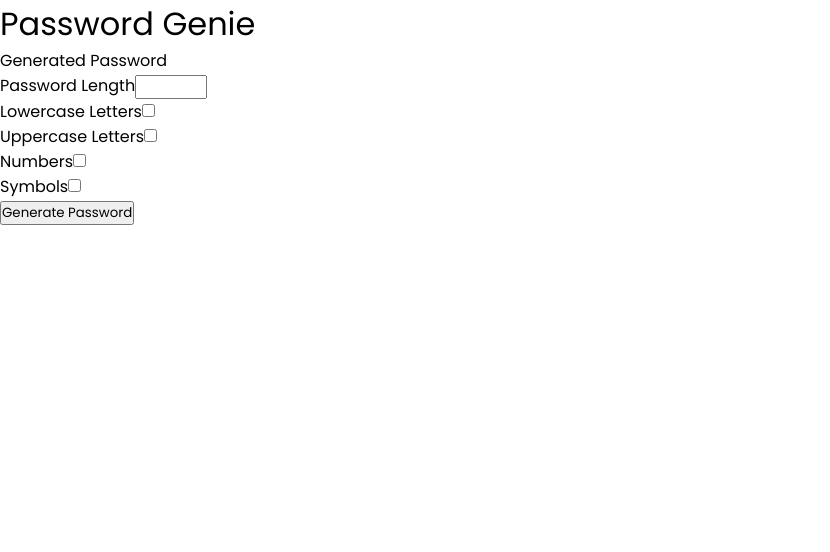
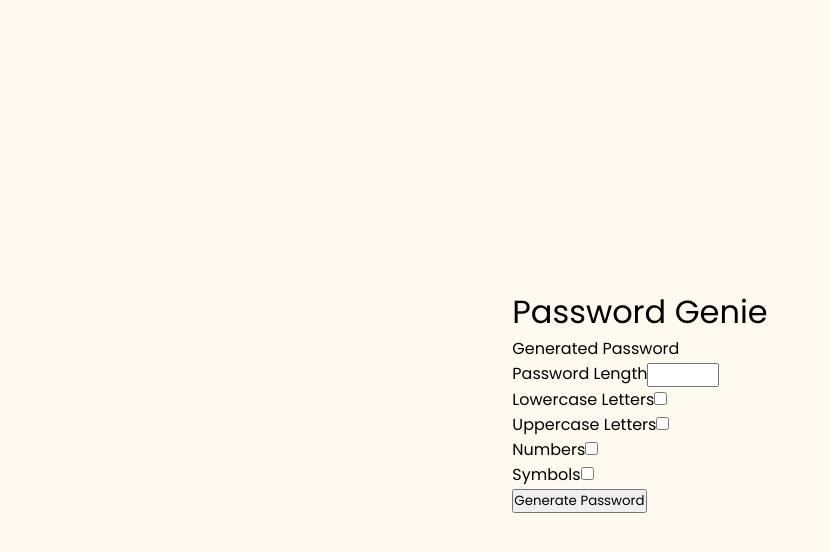
Before and after one commit to Nimira43/Aletheia, a React (Vite) app: page / in a window 1280 px wide. Shown: the top 552 px of the page, without its empty margins (0-830 px from the left). Built offline with nearby package versions, Linux system fonts and the light colour scheme.

Commit message:
Applied flexbox to body

```diff
--- a/src/index.css
+++ b/src/index.css
@@ -17,3 +17,11 @@
   --grey-xl: #eee;
   --blue: #0685b7;
 }
+
+body {
+  background-color: var(--light);
+  display: flex;
+  align-items: center;
+  justify-content: center;
+  min-height: 100vh;
+}
```
